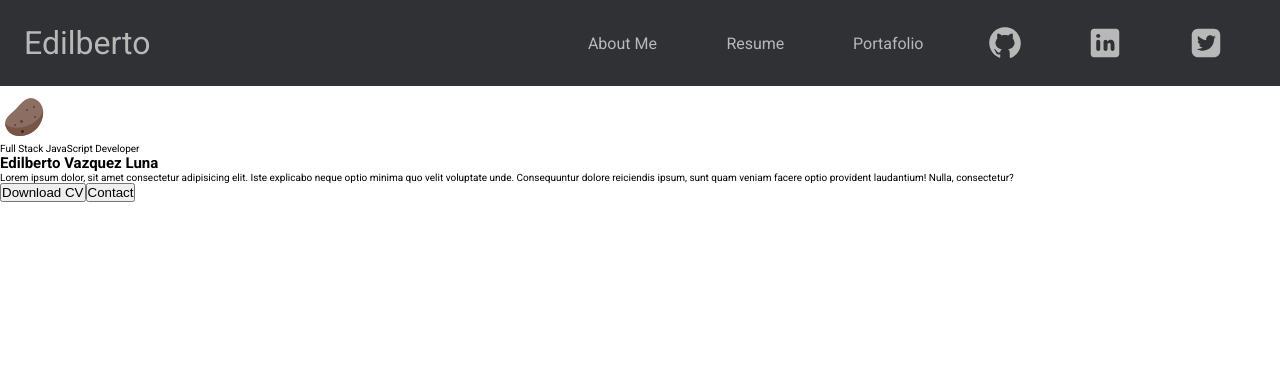
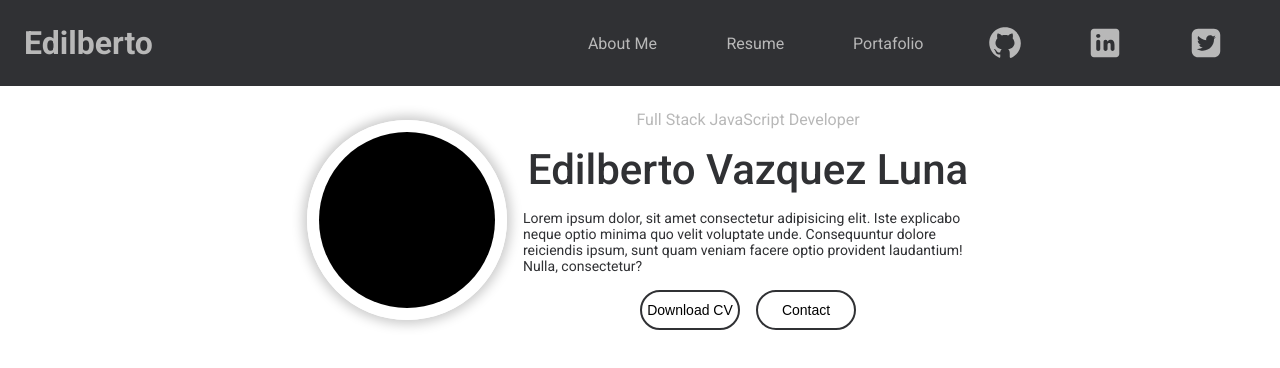
Before and after one commit to Edilberto-Vazquez/personal-page, a React app: page / in a window 1280 px wide. Shown: the top 368 px of the page. Built offline with nearby package versions, Linux system fonts and the light colour scheme.

Commit message:
introduction component

```diff
--- a/src/components/Introduction.jsx
+++ b/src/components/Introduction.jsx
@@ -3,18 +3,20 @@ import userimage from "../assets/images/user-image.png";
 
 const Introduction = () => {
   return (
-    <section>
-      <img src={userimage} alt="" />
-      <div>
-        <span>Full Stack JavaScript Developer</span>
-        <h1>Edilberto Vazquez Luna</h1>
-        <p>
+    <section className="introduction">
+      <img className="introduction__img" src={userimage} alt="" />
+      <div className="information">
+        <span className="information__job-title">
+          Full Stack JavaScript Developer
+        </span>
+        <h1 className="information__name">Edilberto Vazquez Luna</h1>
+        <p className="information__description">
           Lorem ipsum dolor, sit amet consectetur adipisicing elit. Iste
           explicabo neque optio minima quo velit voluptate unde. Consequuntur
           dolore reiciendis ipsum, sunt quam veniam facere optio provident
           laudantium! Nulla, consectetur?
         </p>
-        <div>
+        <div className="information__btn">
           <button>Download CV</button>
           <button>Contact</button>
         </div>
--- a/src/components/Navbar.jsx
+++ b/src/components/Navbar.jsx
@@ -3,7 +3,7 @@ import React from "react";
 const Navbar = () => {
   return (
     <nav className="navbar">
-      <span className="navbar__name">Edilberto</span>
+      <h3 className="navbar__name">Edilberto</h3>
       <input className="navbar__menu-icon" type="checkbox" />
       <div className="navbar-options">
         <div className="sections">
--- a/src/styles/_globals.scss
+++ b/src/styles/_globals.scss
@@ -1,7 +1,4 @@
 @import url("https://fonts.googleapis.com/css2?family=Roboto:wght@300;400;500;700;900&display=swap");
-
-$page-padding: 24px;
-$container-padding: 24px;
 
 $primary-color: #b8b8b8;
 $secondary-color: #303134;
@@ -11,17 +8,20 @@ $font1: "Roboto", sans-serif;
 $size-text-1: 1.4rem;
 $size-text-2: 1.6rem;
 $size-title-1: 3.2rem;
-$size-title-2: 3.6rem;
+$size-title-2: 4.2rem;
+
+$padding-container: 24px;
+$gap-container: 16px;
 
 @mixin page-layout-grid {
   width: 100%;
-  height: 100%;
+  height: auto;
   display: grid;
 }
 
 @mixin page-layout-flex {
   width: 100%;
-  height: 100%;
+  height: auto;
   display: flex;
 }
 
@@ -38,6 +38,18 @@ $size-title-2: 3.6rem;
     brightness(96%) contrast(80%);
 }
 
+/* size and color for text global */
+@each $tag, $size,
+  $color
+    in ("span" $size-text-2 $primary-color, "p" $size-text-1 $secondary-color)
+{
+  #{$tag} {
+    font-size: $size;
+    color: $color;
+  }
+}
+
+/* set font and box-sizing */
 * {
   box-sizing: border-box;
   margin: 0;
@@ -52,5 +64,5 @@ html {
 #app {
   display: flex;
   width: 100%;
-  height: 100vh;
+  height: auto;
 }
--- a/src/styles/components/_introduction.scss
+++ b/src/styles/components/_introduction.scss
@@ -0,0 +1,52 @@
+.introduction {
+  width: 100%;
+  height: min-content;
+  padding: $padding-container;
+  display: grid;
+  grid-auto-rows: min-content;
+  place-items: center;
+  gap: $gap-container;
+}
+
+.introduction__img {
+  width: 200px;
+  border-radius: 50%;
+  border: 12px solid white;
+  box-shadow: 0px 0px 12px 4px rgba(0, 0, 0, 0.21);
+}
+
+.information {
+  max-width: 450px;
+  display: grid;
+  place-items: center;
+  gap: $gap-container;
+  &__name {
+    font-size: $size-title-2;
+    color: $secondary-color;
+    text-align: center;
+    font-weight: 500;
+  }
+  &__btn {
+    display: grid;
+    grid-template-columns: repeat(2, 1fr);
+    gap: $gap-container;
+    button {
+      width: 100px;
+      height: 40px;
+      border-radius: 50px;
+      font-size: $size-text-1;
+      border: 2px solid $secondary-color;
+      background: none;
+    }
+    button:hover {
+      border: 2px solid $strong-color;
+    }
+  }
+}
+
+@media (min-width: 1024px) {
+  .introduction {
+    display: flex;
+    justify-content: center;
+  }
+}
--- a/src/styles/components/_layout.scss
+++ b/src/styles/components/_layout.scss
@@ -1,4 +1,4 @@
 .layout {
-  grid-template-rows: 93px calc(100% - 93px);
+  grid-template-rows: 86px calc(100% - 86px);
   @include page-layout-grid;
 }
--- a/src/styles/components/_navbar.scss
+++ b/src/styles/components/_navbar.scss
@@ -1,7 +1,7 @@
 .navbar {
   width: 100%;
   height: 86px;
-  padding: $container-padding;
+  padding: $padding-container;
   display: grid;
   background-color: $secondary-color;
 }
@@ -20,6 +20,14 @@
   @include icons;
 }
 
+/* mixin for direction columun in sections and social-networks-icons in navbar */
+@mixin navbar-options-display-colum {
+  display: grid;
+  grid-auto-flow: column;
+  grid-template-columns: repeat(3, 1fr);
+  place-items: center;
+}
+
 .navbar-options {
   width: 100%;
   height: 300px;
@@ -29,30 +37,15 @@
   position: absolute;
   top: 86px;
   background: $secondary-color;
-}
-
   .sections {
     display: grid;
     grid-auto-rows: 1fr;
     grid-template-columns: repeat(auto-fit, minmax(200px, 1fr));
     place-items: center;
-  span {
-    font-size: $size-text-2;
-    color: $primary-color;
-  }
     span:hover {
       color: $strong-color;
     }
   }
-
-/* mixin for direction columun in sections and social-networks-icons in navbar */
-@mixin navbar-options-display-colum {
-  display: grid;
-  grid-auto-flow: column;
-  grid-template-columns: repeat(3, 1fr);
-  place-items: center;
-}
-
   .social-networks-icons {
     &__github {
       background: url("../assets/icons/icon-github.svg");
@@ -76,6 +69,7 @@
       @include hover-icons;
     }
     @include navbar-options-display-colum;
+  }
 }
 
 /* display the menu */
--- a/src/styles/index.scss
+++ b/src/styles/index.scss
@@ -3,6 +3,7 @@
 /* components */
 @import "./components/layout";
 @import "./components/navbar";
+@import "./components//introduction";
 
 /* pages */
 @import "./pages/about-me";
```
Also changed, not shown: src/assets/images/user-image.png. Lines whose indentation alone changed are shown as unchanged.
